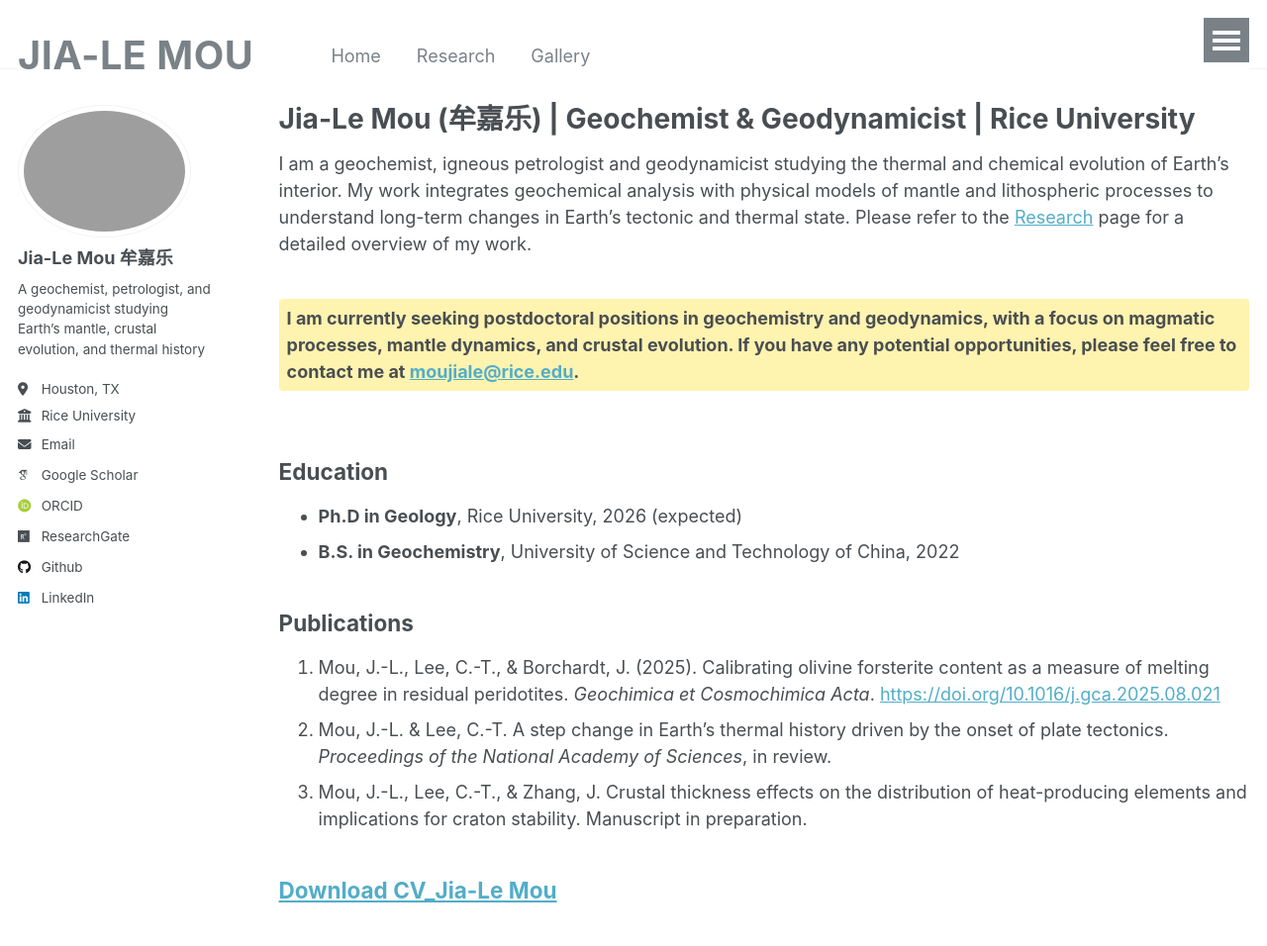
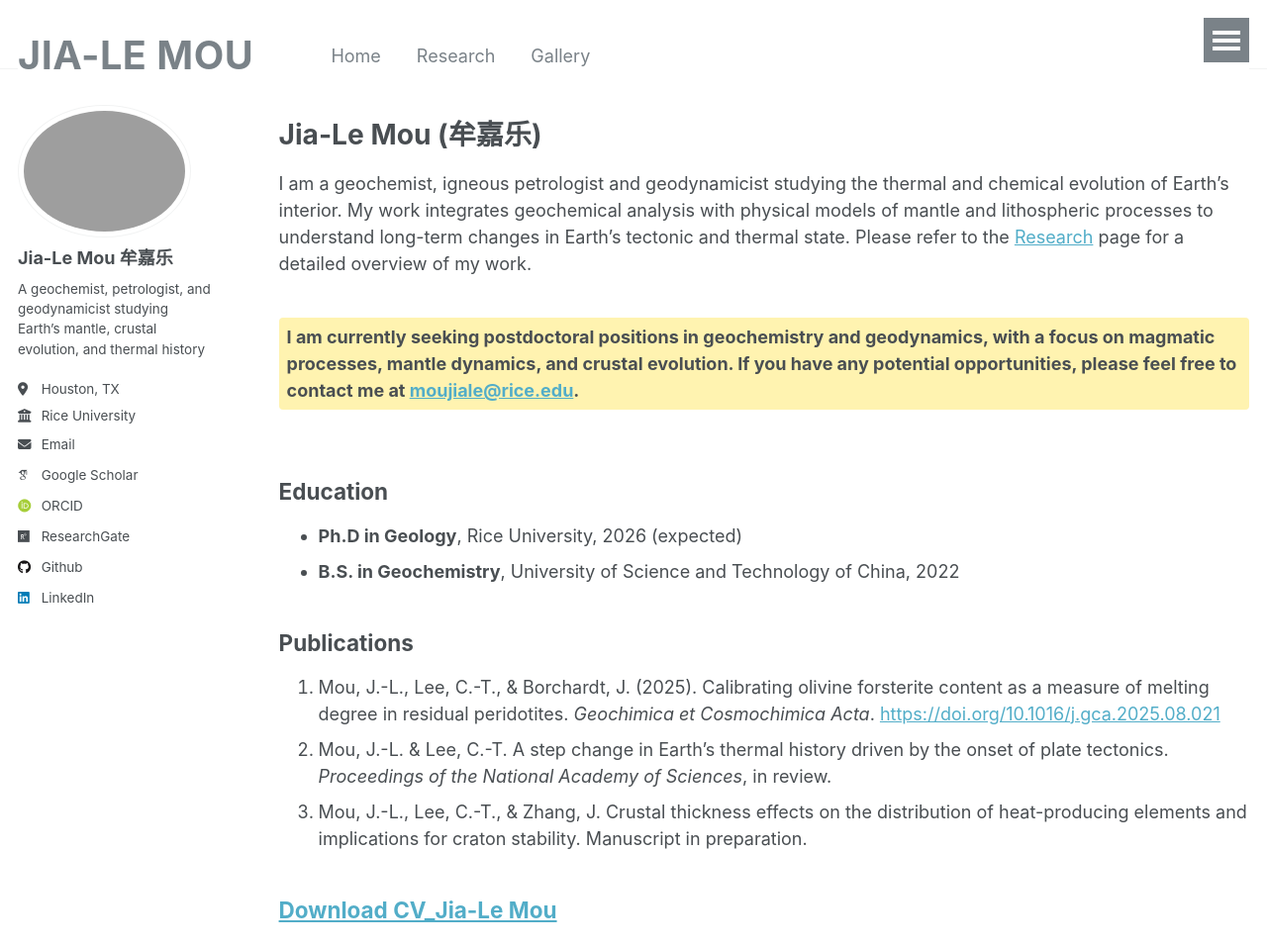
Before and after one commit to Mou-Jia-Le/Mou-Jia-Le.github.io, a Jekyll site: the page built from index.md, in a window 1280 px wide and 1242 px high, cut to the strip 0-956 px from the top of the window. Shown: the whole strip at 99% size. Built offline with Jekyll 4.4.1, drawn with Linux system fonts in a browser that asks for light colours; some web fonts are replaced; part of the change alters nothing that is shown.

Commit message:
Update index.md

```diff
--- a/index.md
+++ b/index.md
@@ -1,12 +1,12 @@
 ---
 layout: archive
-title: "Jia-Le Mou (牟嘉乐) | Geochemist & Geodynamicist | Rice University"
-excerpt: "Jia-Le Mou's personal website. Geochemist studying the thermal and chemical evolution of Earth’s interior at Rice University."
+title: ""
+excerpt: "Jia-Le Mou (牟嘉乐) | Geochemist & Geodynamicist | Rice University, Jia-Le Mou's personal website. Geochemist studying the thermal and chemical evolution of Earth’s interior at Rice University."
 author_profile: true
 ---
 
 {% include base_path %}
-
+# Jia-Le Mou (牟嘉乐)
 I am a geochemist, igneous petrologist and geodynamicist studying the thermal and chemical evolution of Earth’s interior. My work integrates geochemical analysis with physical models of mantle and lithospheric processes to understand long-term changes in Earth’s tectonic and thermal state. Please refer to the [Research](/research/) page for a detailed overview of my work.
 
 <p style="background-color: #fff3b0; padding: 6px 8px; display: inline-block; border-radius: 4px;">
```
